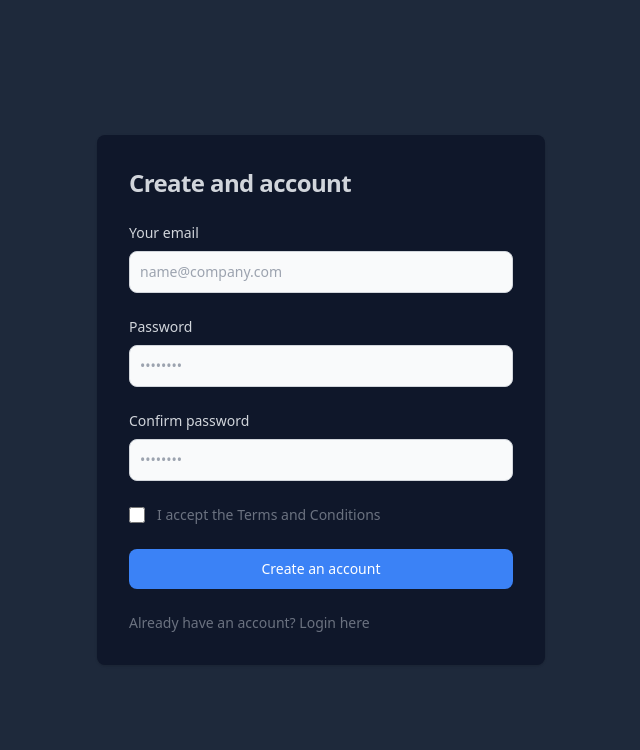
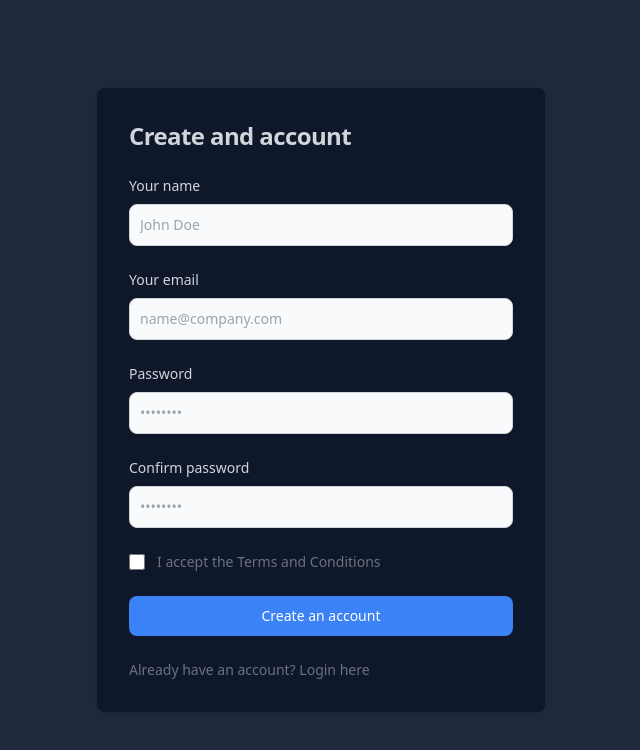
Before and after one commit to acunmedyaakademi/Twitter-Project, a website: page templates/signUp.html in a window 1280 px wide. Shown: the whole page, without its empty margins (319-959 px from the left). Drawn offline with Linux system fonts and the light colour scheme.

Commit message:
yeni input alanı eklendi

```diff
--- a/templates/signUp.html
+++ b/templates/signUp.html
@@ -19,6 +19,19 @@
             </h1>
             <form class="space-y-4 md:space-y-6">
               <div>
+                <label for="name" class="block mb-2 text-sm font-medium text-gray-300"
+                  >Your name</label
+                >
+                <input
+                  type="text"
+                  name="name"
+                  id="email"
+                  class="bg-gray-50 border border-gray-300 text-gray-900 sm:text-sm rounded-lg focus:ring-primary-600 focus:border-primary-600 block w-full p-2.5"
+                  placeholder="John Doe"
+                  required=""
+                />
+              </div>
+              <div>
                 <label for="email" class="block mb-2 text-sm font-medium text-gray-300"
                   >Your email</label
                 >
@@ -31,6 +44,7 @@
                   required=""
                 />
               </div>
+
               <div>
                 <label for="password" class="block mb-2 text-sm font-medium text-gray-300"
                   >Password</label
```
